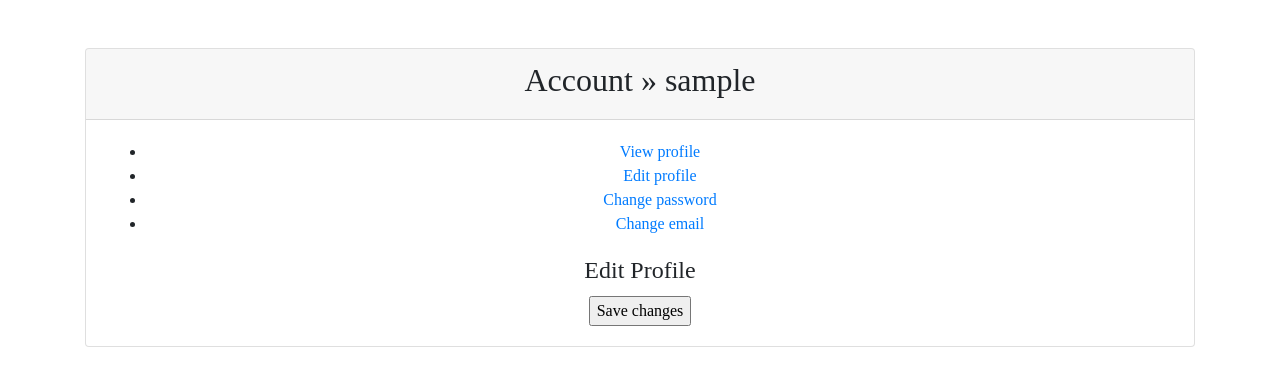
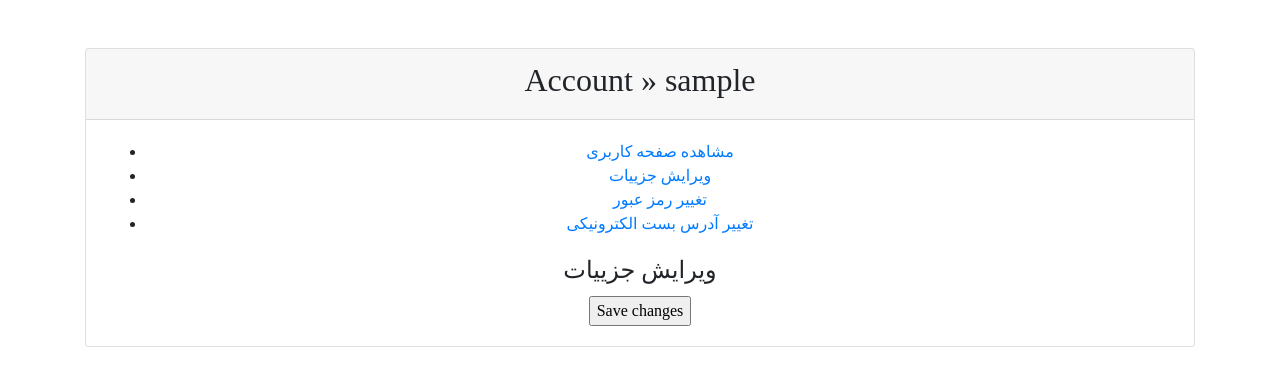
Before and after one commit to CarenZarin/DallalKosh, a Django app: template DallalKosh/accounts/templates/userena/profile_form.html in a window 1280 px wide. Shown: the top 386 px of the page. Run offline with Django 3.2, Linux system fonts and the light colour scheme; tables that the repository leaves empty hold one stand-in row (values such as "Sample post"); the template is opened without the code that fills it: values that come from a table or form of the project are taken from there, most other values are stand-ins (such as "Sample title", 1, 10 or a date in 2020); parts of the project's set-up code (start-up, migrations or seed data) failed here and were passed over; some libraries are stand-ins or nearby versions; some web fonts are replaced.

Commit message:
new updates in profile detail to  add a page enter_to_bazar

```diff
--- a/DallalKosh/accounts/templates/userena/profile_form.html
+++ b/DallalKosh/accounts/templates/userena/profile_form.html
@@ -9,14 +9,14 @@
 
 <form action="" enctype="multipart/form-data" method="post">
   <ul id="box-nav">
-    <li class="first"><a href="{% url 'userena_profile_detail' user.username %}"><span>{% trans 'View profile' %}</span></a></li>
-    <li class="selected"><a href="{% url 'userena_profile_edit' user.username %}">{% trans "Edit profile" %}</a></li>
-    <li><a href="{% url 'userena_password_change' user.username %}">{% trans "Change password" %}</a></li>
-    <li class="last"><a href="{% url 'userena_email_change' user.username %}">{% trans "Change email" %}</a></li>
+    <li class="first"><a href="{% url 'userena_profile_detail' user.username %}"><span>{% trans 'مشاهده صفحه کاربری' %}</span></a></li>
+    <li class="selected"><a href="{% url 'userena_profile_edit' user.username %}">{% trans "ویرایش جزییات" %}</a></li>
+    <li><a href="{% url 'userena_password_change' user.username %}">{% trans "تغییر رمز عبور" %}</a></li>
+    <li class="last"><a href="{% url 'userena_email_change' user.username %}">{% trans "تغییر آدرس بست الکترونیکی" %}</a></li>
   </ul>
   {% csrf_token %}
   <fieldset>
-    <legend>{% trans "Edit Profile" %}</legend>
+    <legend>{% trans "ویرایش جزییات" %}</legend>
     {{ form.as_p }}
   </fieldset>
   <input type="submit" value="{% trans "Save changes" %}" />
--- a/DallalKosh/app/views.py
+++ b/DallalKosh/app/views.py
@@ -11,6 +11,10 @@ from DallalKosh.accounts.models import MyProfile
 
 def root(request):
     return render(request, 'root.html')
+
+
+def entertobazar(request):
+    return render(request, 'Enter_to_Bazar.html')
 
 @login_required()
 def requestedgood(request):
--- a/DallalKosh/urls.py
+++ b/DallalKosh/urls.py
@@ -23,6 +23,8 @@ urlpatterns = [
     url(r'^admin/', admin.site.urls),
     url(r'^customer/request/$',views.requestedgood ),
     url(r'^provider/requests/$', views.requestedgoodlist),
+        url(r'^entertobazar$',views.entertobazar ),
+
     url(r'^provider/offer/$', views.company_request),
     url(r'^mygoods/$', views.show_user_goods),
     url(r'^myrequests/$', views.show_user_requested_goods),
```
Also changed, not shown: DallalKosh/accounts/templates/userena/profile_detail.html (+6 -5 lines), DallalKosh/app/templates/Enter_to_Bazar.html (added, +34 -0 lines), 3 other files.
